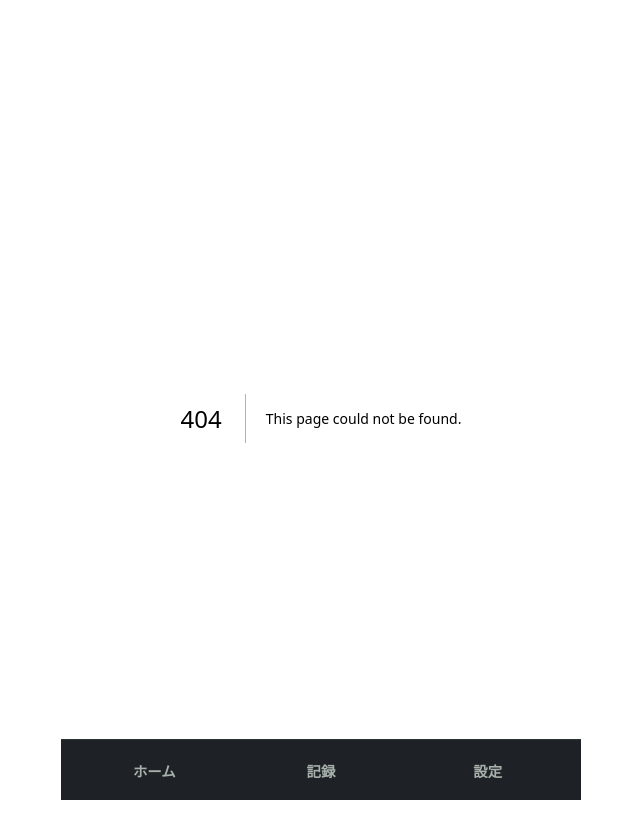
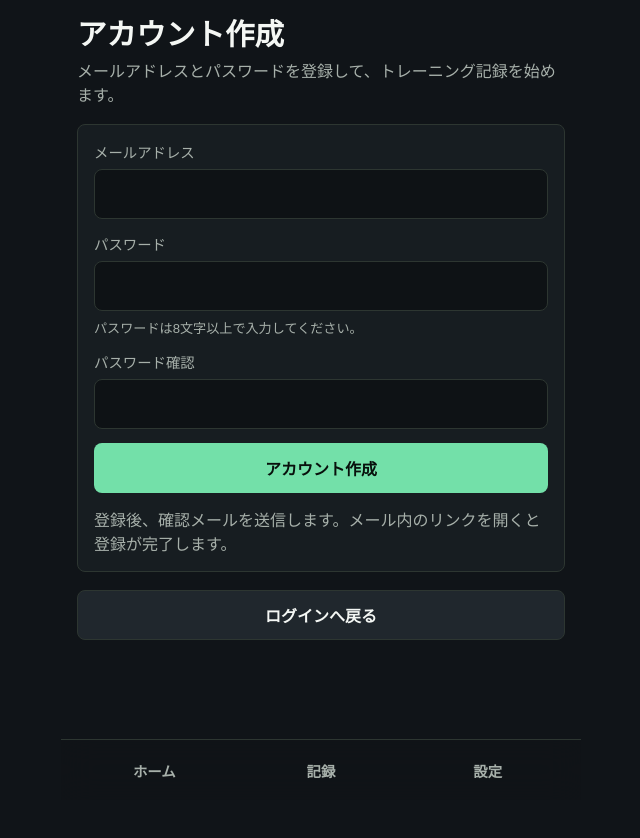
Before and after one commit to physiteqbiz/training-ai-pwa, a Next.js app: page /signup in a window 1280 px wide. Before the commit this address had no page. Shown: the top 838 px of the page, without its empty margins (319-959 px from the left). After the commit the page ends 800 px from the top, so only its background shows below. Built offline with nearby package versions, Linux system fonts and the light colour scheme; no server answers.

Commit message:
Add signup flow and improve AI diagnosis v2

```diff
--- a/app/globals.css
+++ b/app/globals.css
@@ -108,6 +108,10 @@ h3 {
   padding: 16px;
 }
 
+.compact-panel {
+  gap: 10px;
+}
+
 details.panel:not([open]) > :not(summary) {
   display: none;
 }
@@ -137,6 +141,11 @@ summary {
 .field span {
   color: var(--muted);
   font-size: 0.9rem;
+}
+
+.field-hint {
+  color: var(--muted);
+  font-size: 0.82rem;
 }
 
 .input {
--- /dev/null
+++ b/app/signup/page.tsx
@@ -0,0 +1,141 @@
+"use client";
+
+import Link from "next/link";
+import { FormEvent, useMemo, useState } from "react";
+
+import { createSupabaseBrowserClient } from "@/lib/supabase/browser";
+
+function getSignupErrorMessage(errorMessage: string) {
+  const normalized = errorMessage.toLowerCase();
+
+  if (normalized.includes("password")) {
+    return "パスワードは8文字以上で入力してください。";
+  }
+
+  if (normalized.includes("already") || normalized.includes("registered")) {
+    return "メールアドレスが既に登録されている可能性があります。";
+  }
+
+  if (normalized.includes("email")) {
+    return "メールアドレスを確認してください。";
+  }
+
+  if (normalized.includes("rate limit") || normalized.includes("rate")) {
+    return "登録メールの送信が混み合っています。時間をおいて再度お試しください。";
+  }
+
+  return "登録に失敗しました。時間をおいて再度お試しください。";
+}
+
+export default function SignupPage() {
+  const supabase = useMemo(() => createSupabaseBrowserClient(), []);
+  const [email, setEmail] = useState("");
+  const [password, setPassword] = useState("");
+  const [passwordConfirm, setPasswordConfirm] = useState("");
+  const [loading, setLoading] = useState(false);
+  const [message, setMessage] = useState("");
+  const [error, setError] = useState("");
+
+  async function signUp(event: FormEvent<HTMLFormElement>) {
+    event.preventDefault();
+    const cleanEmail = email.trim();
+
+    setMessage("");
+    setError("");
+
+    if (password.length < 8) {
+      setError("パスワードは8文字以上で入力してください。");
+      return;
+    }
+
+    if (password !== passwordConfirm) {
+      setError("パスワードが一致していません。");
+      return;
+    }
+
+    setLoading(true);
+
+    const { error: signupError } = await supabase.auth.signUp({
+      email: cleanEmail,
+      password,
+      options: {
+        emailRedirectTo: `${window.location.origin}/auth/callback`
+      }
+    });
+
+    if (signupError) {
+      console.error("signup error", signupError.message);
+      setError(getSignupErrorMessage(signupError.message));
+      setLoading(false);
+      return;
+    }
+
+    setMessage(
+      "確認メールを送信しました。メール内のリンクを開いて登録を完了してください。メールが届かない場合は、迷惑メールフォルダも確認してください。届くまで数分かかる場合があります。"
+    );
+    setPassword("");
+    setPasswordConfirm("");
+    setLoading(false);
+  }
+
+  return (
+    <div className="screen">
+      <header className="screen-header">
+        <h1>アカウント作成</h1>
+        <p className="muted">
+          メールアドレスとパスワードを登録して、トレーニング記録を始めます。
+        </p>
+      </header>
+
+      <form className="panel" onSubmit={signUp}>
+        <label className="field">
+          <span>メールアドレス</span>
+          <input
+            className="input"
+            type="email"
+            autoComplete="email"
+            value={email}
+            onChange={(event) => setEmail(event.target.value)}
+            required
+          />
+        </label>
+        <label className="field">
+          <span>パスワード</span>
+          <input
+            className="input"
+            type="password"
+            autoComplete="new-password"
+            value={password}
+            onChange={(event) => setPassword(event.target.value)}
+            required
+          />
+          <small className="field-hint">パスワードは8文字以上で入力してください。</small>
+        </label>
+        <label className="field">
+          <span>パスワード確認</span>
+          <input
+            className="input"
+            type="password"
+            autoComplete="new-password"
+            value={passwordConfirm}
+            onChange={(event) => setPasswordConfirm(event.target.value)}
+            required
+          />
+        </label>
+        <button className="button full" disabled={loading} type="submit">
+          {loading ? "送信中..." : "アカウント作成"}
+        </button>
+        <p className="muted">
+          登録後、確認メールを送信します。メール内のリンクを開くと登録が完了します。
+        </p>
+      </form>
+
+      {message ? <div className="status success">{message}</div> : null}
+      {error ? <div className="status error">{error}</div> : null}
+
+      <Link className="button secondary full" href="/login">
+        ログインへ戻る
+      </Link>
+    </div>
+  );
+}
```
Also changed, not shown: app/login/page.tsx (+9 -1 lines), 1 other file (tests, documents, lock files or other folders).
